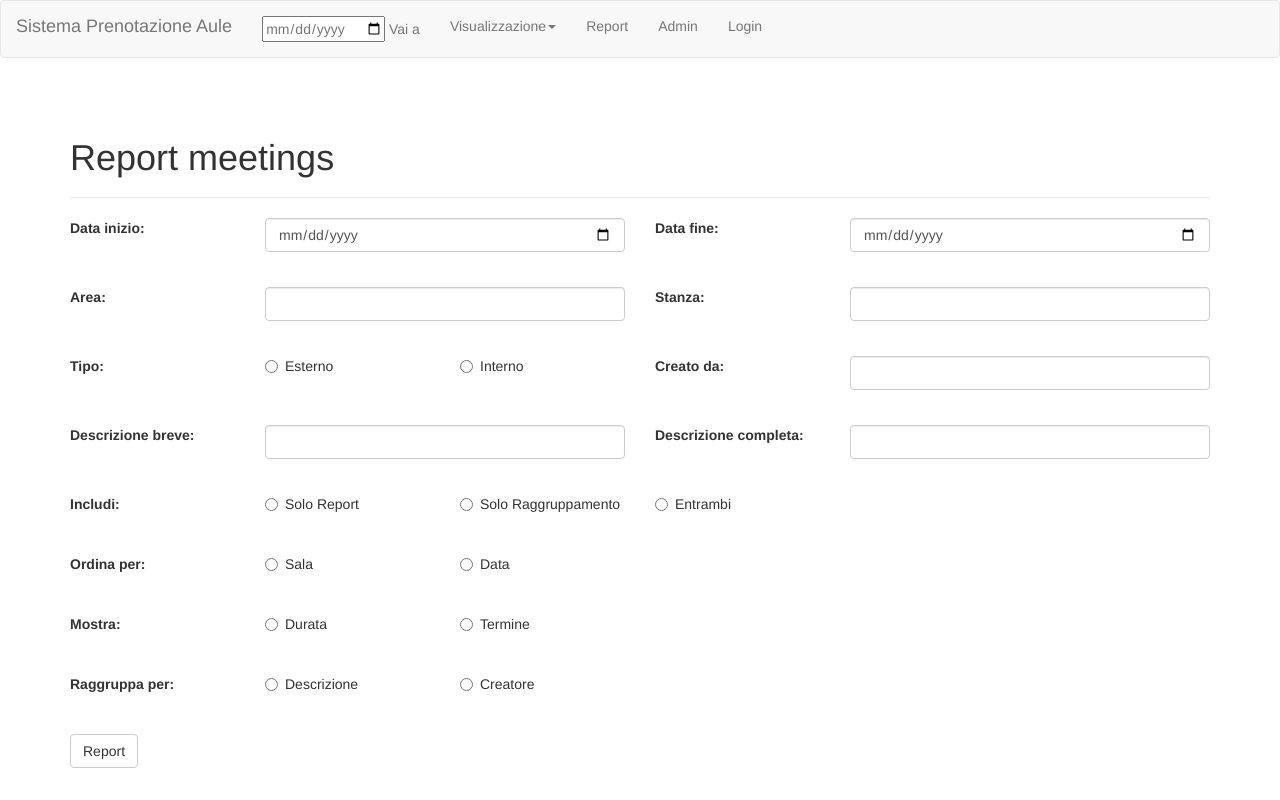
After one commit to pirasalbe/5AII_Info_PHPDB_PrenotazioneAule, a PHP site: page /report in a window 1280 px wide. The commit adds this page. Run offline with PHP 8.4, Linux system fonts and the light colour scheme; some libraries are stand-ins or nearby versions.

Commit message:
Designed report

```diff
--- /dev/null
+++ b/report.php
@@ -0,0 +1,192 @@
+<?php
+	include("script/recursive.php");
+?>
+
+<html>
+	<head>
+		<title>
+			Aule
+		</title>
+		<?php printHeader(); ?>
+	</head>
+
+	<body>
+		<!--- header --->
+		<?php printNavbar(); ?>
+
+		<br>
+
+		<!--- body --->
+
+		<div class="container">
+			<div class = "page-header">
+				<h1>
+					Report meetings
+				</h1>
+			</div>
+
+			<!--- Report form --->
+			<form action="" method="post">
+				<div class="row form-group">
+					<div class="col-sm-2">
+						<label for="datai">Data inizio: </label>
+					</div>
+					<div class="col-sm-4">
+						<input type="date" name="datai" class="form-control">
+					</div>
+
+					<div class="col-sm-2">
+						<label for="dataf">Data fine: </label>
+					</div>
+					<div class="col-sm-4">
+						<input type="date" name="dataf" class="form-control">
+					</div>
+				</div>
+
+				<br>
+
+				<div class="row form-group">
+					<div class="col-sm-2">
+						<label for="area">Area: </label>
+					</div>
+					<div class="col-sm-4">
+						<input name="area" class="form-control">
+					</div>
+					<div class="col-sm-2">
+						<label for="stanza">Stanza: </label>
+					</div>
+					<div class="col-sm-4">
+						<input name="stanza" class="form-control">
+					</div>
+				</div>
+
+				<br>
+
+				<div class="row form-group">
+					<div class="col-sm-2">
+						<label for="area">Tipo: </label>
+					</div>
+					<div class="col-sm-2">
+						<label class="radio-inline">
+							<input type="radio" name="interno" value="0">Esterno
+						</label>
+					</div>
+					<div class="col-sm-2">
+						<label class="radio-inline">
+							<input type="radio" name="interno" value="1">Interno
+						</label>
+					</div>
+					<div class="col-sm-2">
+						<label for="autore">Creato da: </label>
+					</div>
+					<div class="col-sm-4">
+						<input name="autore" class="form-control">
+					</div>
+				</div>
+
+				<br>
+
+				<div class="row form-group">
+					<div class="col-sm-2">
+						<label for="breve">Descrizione breve: </label>
+					</div>
+					<div class="col-sm-4">
+						<input name="breve" class="form-control">
+					</div>
+					<div class="col-sm-2">
+						<label for="completa">Descrizione completa: </label>
+					</div>
+					<div class="col-sm-4">
+						<input name="completa" class="form-control">
+					</div>
+				</div>
+
+				<br>
+
+				<div class="row form-group">
+					<div class="col-sm-2">
+						<label for="area">Includi: </label>
+					</div>
+					<div class="col-sm-2">
+						<label class="radio-inline">
+							<input type="radio" name="sommario" value="0">Solo Report
+						</label>
+					</div>
+					<div class="col-sm-2">
+						<label class="radio-inline">
+							<input type="radio" name="sommario" value="1">Solo Raggruppamento
+						</label>
+					</div>
+					<div class="col-sm-2">
+						<label class="radio-inline">
+							<input type="radio" name="sommario" value="2">Entrambi
+						</label>
+					</div>
+				</div>
+
+				<br>
+
+				<div class="row form-group">
+					<div class="col-sm-2">
+						<label for="area">Ordina per: </label>
+					</div>
+					<div class="col-sm-2">
+						<label class="radio-inline">
+							<input type="radio" name="ordine" value="0">Sala
+						</label>
+					</div>
+					<div class="col-sm-2">
+						<label class="radio-inline">
+							<input type="radio" name="ordine" value="1">Data
+						</label>
+					</div>
+				</div>
+
+				<br>
+
+				<div class="row form-group">
+					<div class="col-sm-2">
+						<label for="area">Mostra: </label>
+					</div>
+					<div class="col-sm-2">
+						<label class="radio-inline">
+							<input type="radio" name="mostra" value="0">Durata
+						</label>
+					</div>
+					<div class="col-sm-2">
+						<label class="radio-inline">
+							<input type="radio" name="mostra" value="1">Termine
+						</label>
+					</div>
+				</div>
+
+				<br>
+
+				<div class="row form-group">
+					<div class="col-sm-2">
+						<label for="area">Raggruppa per: </label>
+					</div>
+					<div class="col-sm-2">
+						<label class="radio-inline">
+							<input type="radio" name="raggruppamento" value="0">Descrizione
+						</label>
+					</div>
+					<div class="col-sm-2">
+						<label class="radio-inline">
+							<input type="radio" name="mostra" value="1">Creatore
+						</label>
+					</div>
+				</div>
+
+				<br>
+
+				<div class="row form-group">
+					<div class="col-sm-2">
+						<button type="submit" class="btn btn-default">Report</button>
+					</div>
+				</div>
+
+			</form>
+		</div>
+	</body>
+</html>
--- a/script/recursive.php
+++ b/script/recursive.php
@@ -30,9 +30,9 @@
 							</ul>
 						</li>
 
-						<li><a href='#'>Report</a></li>
+						<li><a href='report'>Report</a></li>
 						<li><a href='#'>Admin</a></li>
-						<li><a href='login.php'>" . $log . "</a></li>
+						<li><a href='login'>" . $log . "</a></li>
 					</ul>
 				</div>
 			</nav>";
```
